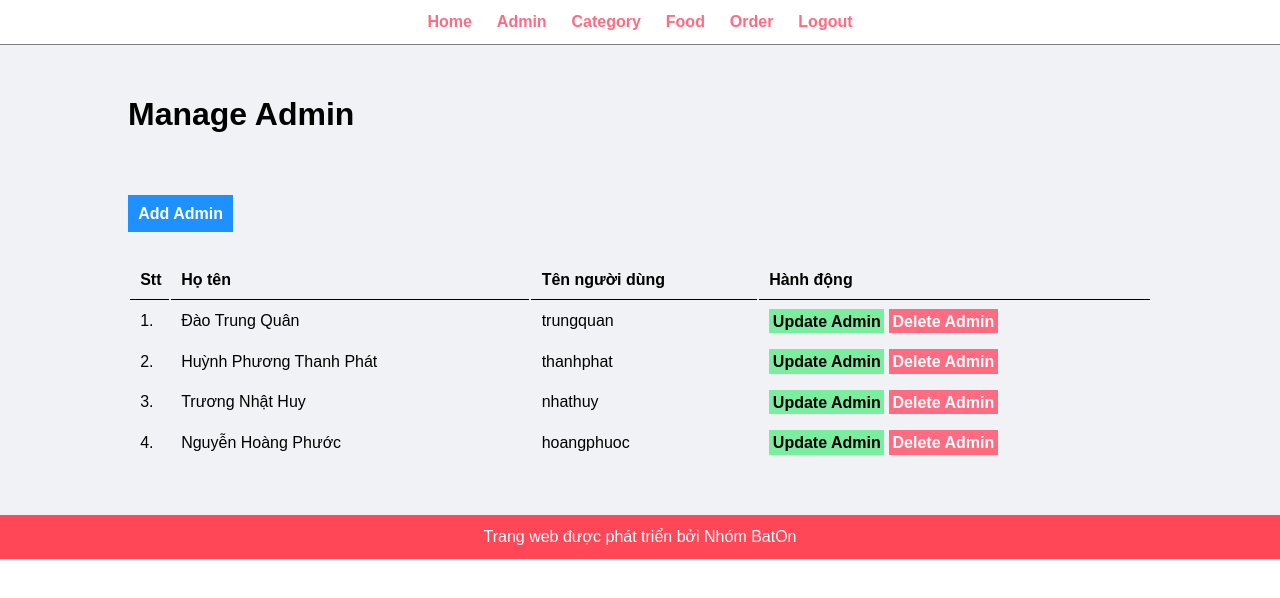
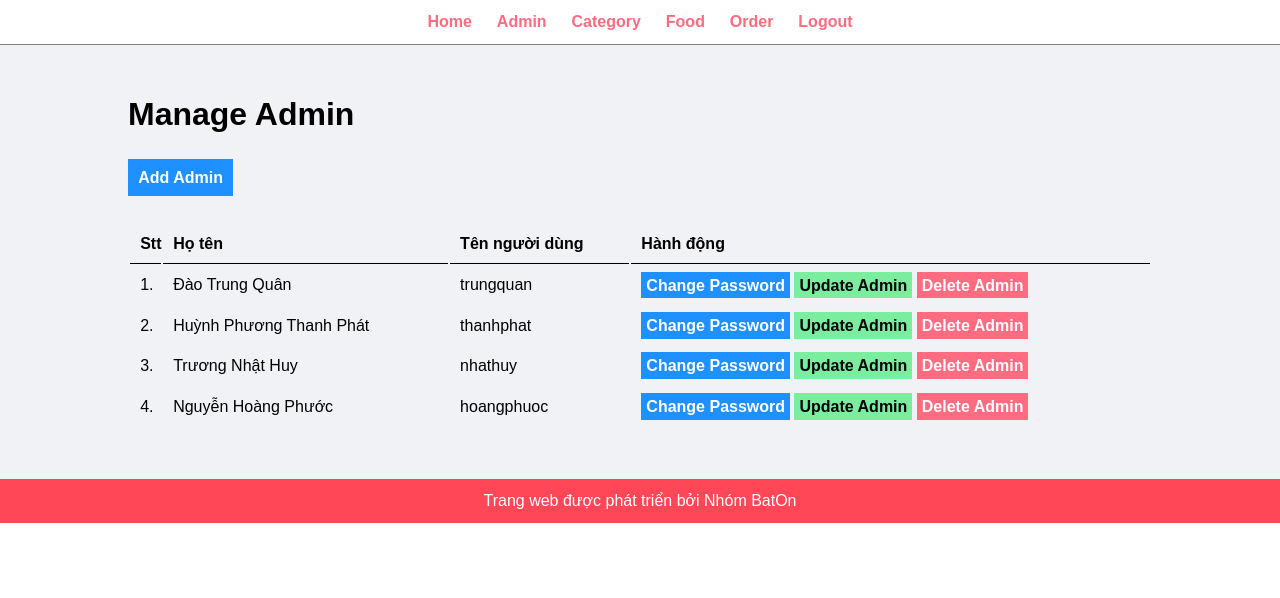
Before and after one commit to tquann286/food-ecommerce, a PHP site: page /admin/manage-admin.php in a window 1280 px wide. Shown: the top 598 px of the page. Run offline with PHP 8.4, Linux system fonts and the light colour scheme; data comes from the database, SQL or seed files in the repository.

Commit message:
Refactor admin management UI and session messages
- Refactored admin management UI for better readability and structure.
- Updated session messages to display dynamically based on session
variables.
- Modified CSS styles for various elements to improve overall design.

```diff
--- a/admin/manage-admin.php
+++ b/admin/manage-admin.php
@@ -7,13 +7,30 @@
         <br />
 
         <?php
+        //Displaying Session Message
+
         if (isset($_SESSION['add'])) {
-            echo $_SESSION['add']; //Displaying Session Message
-            unset($_SESSION['add']); //REmoving Session Message
+            echo $_SESSION['add'];
+            unset($_SESSION['add']);
+        }
+
+        if (isset($_SESSION['delete'])) {
+            echo $_SESSION['delete'];
+            unset($_SESSION['delete']);
+        }
+
+        if (isset($_SESSION['update'])) {
+            echo $_SESSION['update'];
+            unset($_SESSION['update']);
+        }
+
+        if (isset($_SESSION['change-pwd'])) {
+            echo $_SESSION['change-pwd'];
+            unset($_SESSION['change-pwd']);
         }
         ?>
 
-        <br><br><br>
+        <br />
 
         <a href="add-admin.php" class="btn-primary">Add Admin</a>
 
@@ -58,8 +75,12 @@
                                 <?php echo $username; ?>
                             </td>
                             <td>
-                                <a href="#" class="btn-secondary">Update Admin</a>
-                                <a href="#" class="btn-danger">Delete Admin</a>
+                                <a href="<?php echo SITEURL; ?>admin/update-password.php?id=<?php echo $id; ?>"
+                                    class="btn-primary">Change Password</a>
+                                <a href="<?php echo SITEURL; ?>admin/update-admin.php?id=<?php echo $id; ?>"
+                                    class="btn-secondary">Update Admin</a>
+                                <a href="<?php echo SITEURL; ?>admin/delete-admin.php?id=<?php echo $id; ?>"
+                                    class="btn-danger">Delete Admin</a>
                             </td>
                         </tr>
 
```
Also changed, not shown: css/admin.css (+25 -27 lines).
